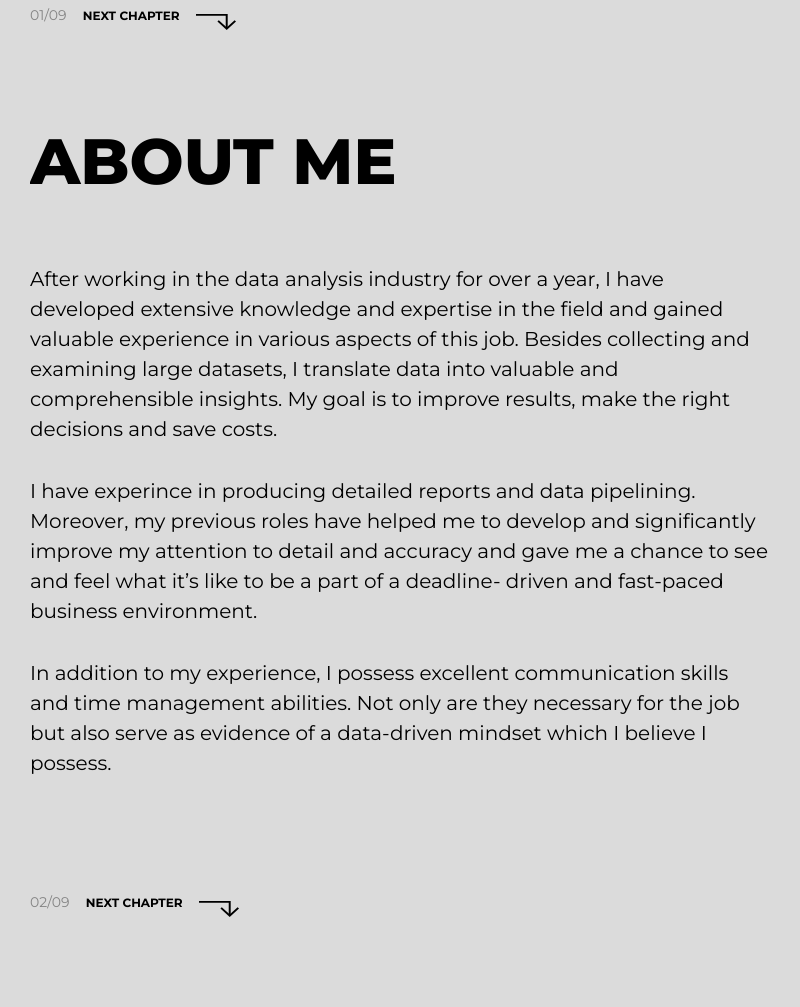
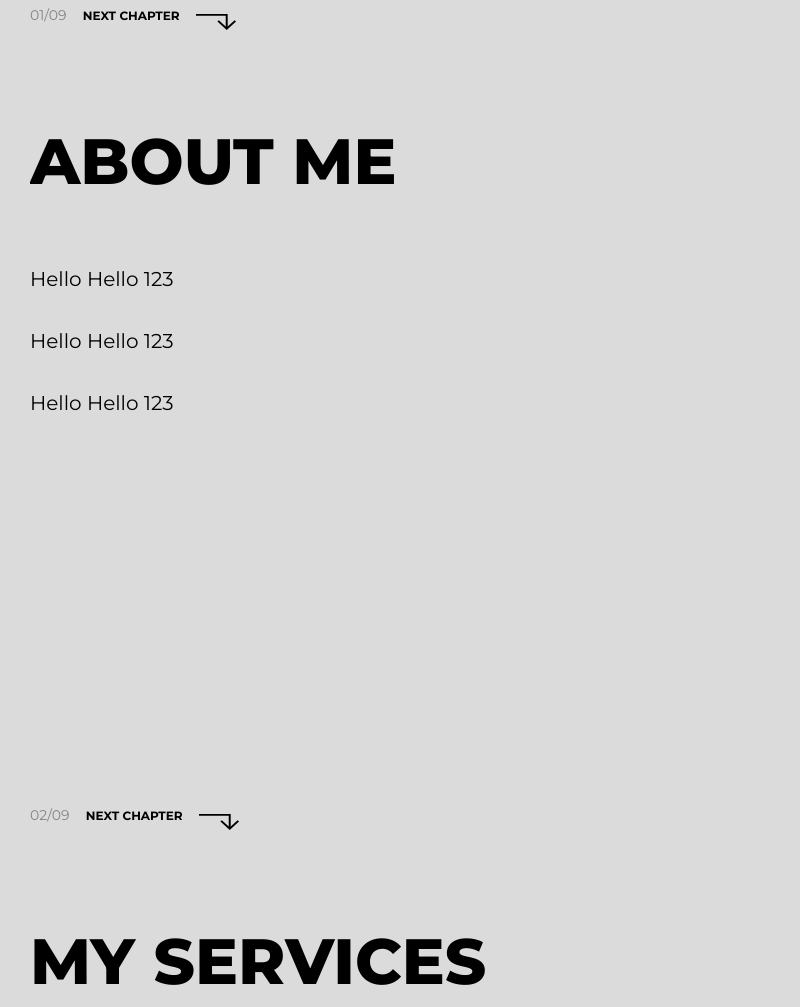
Before and after one commit to muhammadhassaansohail/muhammadhassaansohail.github.io, a plain HTML site: page index.html in a window 1280 px wide. Shown: the part 757-1764 px from the top of the page, without its empty margins (0-800 px from the left). Drawn offline with Linux system fonts and the light colour scheme.

Commit message:
Update index.html

```diff
--- a/index.html
+++ b/index.html
@@ -125,27 +125,14 @@
                                     </h2>
                                     <article class="article animation-translate animation-item-2">
                                         <p>
-                                            After working in the data analysis industry for over a year, I have
-                                            developed extensive knowledge and expertise in the field and gained valuable
-                                            experience in various aspects of this job.
-                                            Besides collecting and examining large datasets, I translate data into
-                                            valuable and comprehensible insights. My goal is to improve results,
-                                            make the right decisions and save costs.
+                                            Hello Hello 123
                                         </p>
                                         <p>
 
-                                            I have experince in producing
-                                            detailed reports and data pipelining. Moreover,
-                                            my previous roles have helped me to develop and significantly
-                                            improve my attention to detail and accuracy and gave me a chance to see and
-                                            feel what it’s like to be a part of a deadline- driven and fast-paced
-                                            business environment.
+                                            Hello Hello 123
                                         </p>
                                         <p>
-                                            In addition to my experience, I possess excellent communication
-                                            skills and time management abilities. Not only
-                                            are they necessary for the job but also serve as evidence of a data-driven
-                                            mindset which I believe I possess.
+                                            Hello Hello 123
 
                                         </p>
                                     </article>
```
